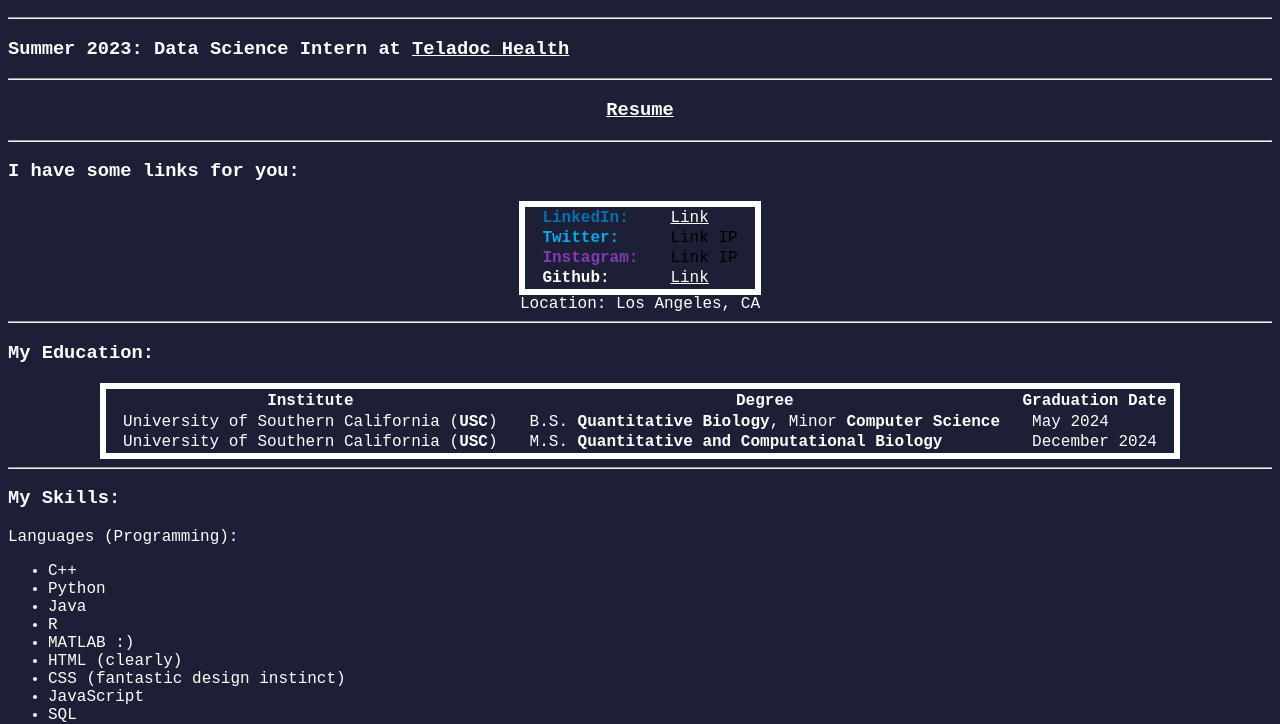
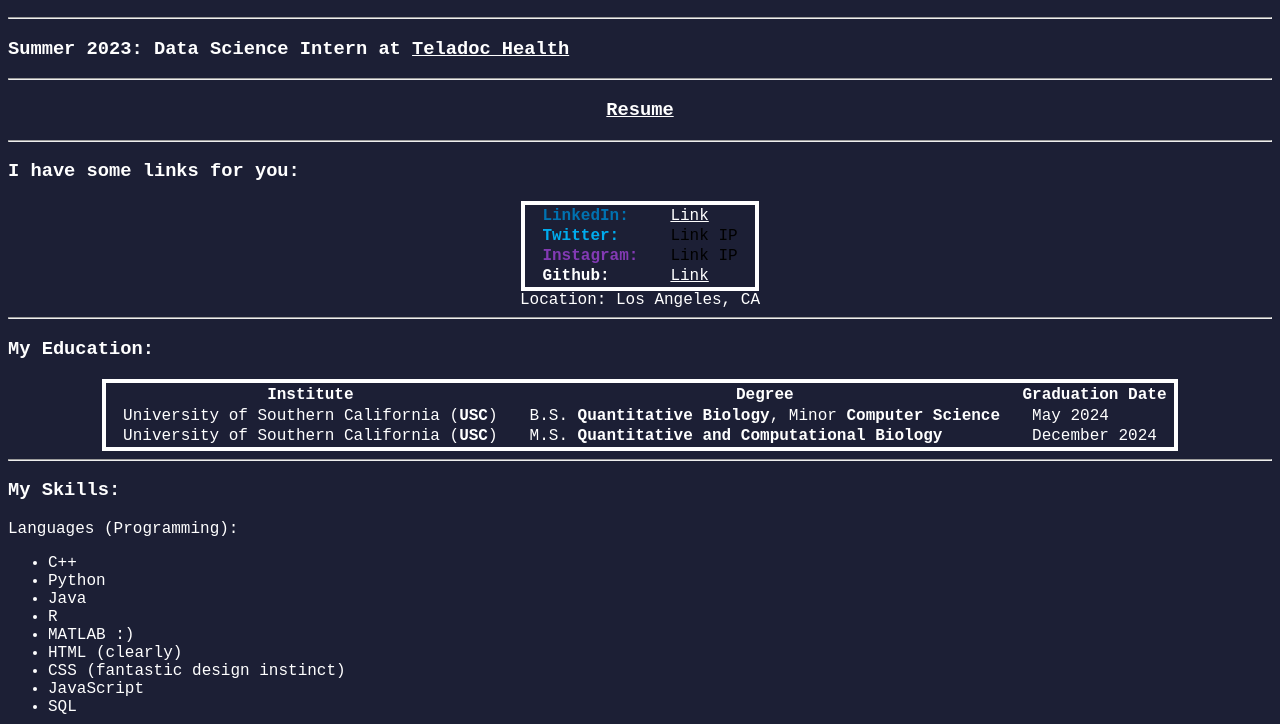
Before and after one commit to ntan25/actually-my-website, a plain HTML site: page index.html in a window 1280 px wide. Shown: the part 95-819 px from the top of the page. Drawn offline with Linux system fonts and the light colour scheme.

Commit message:
changed borders

```diff
--- a/styles.css
+++ b/styles.css
@@ -57,7 +57,7 @@ img{
 table{
     margin: auto;
     font-family: 'Courier New', Courier, monospace;
-    border:6px solid white;
+    border:4px solid white;
     justify-content: center;
     vertical-align: middle;
 }
```
